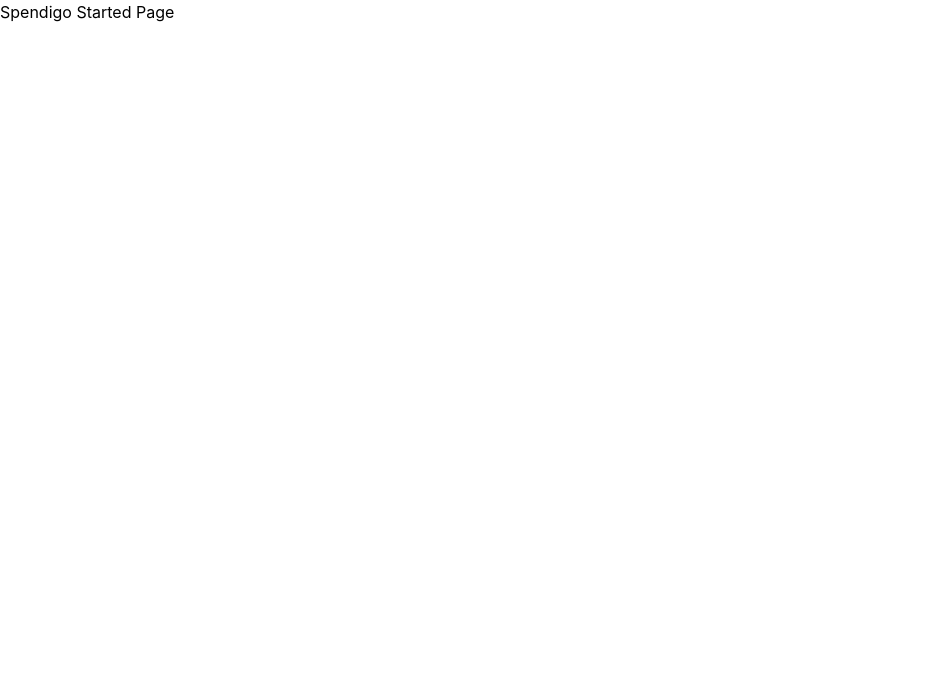
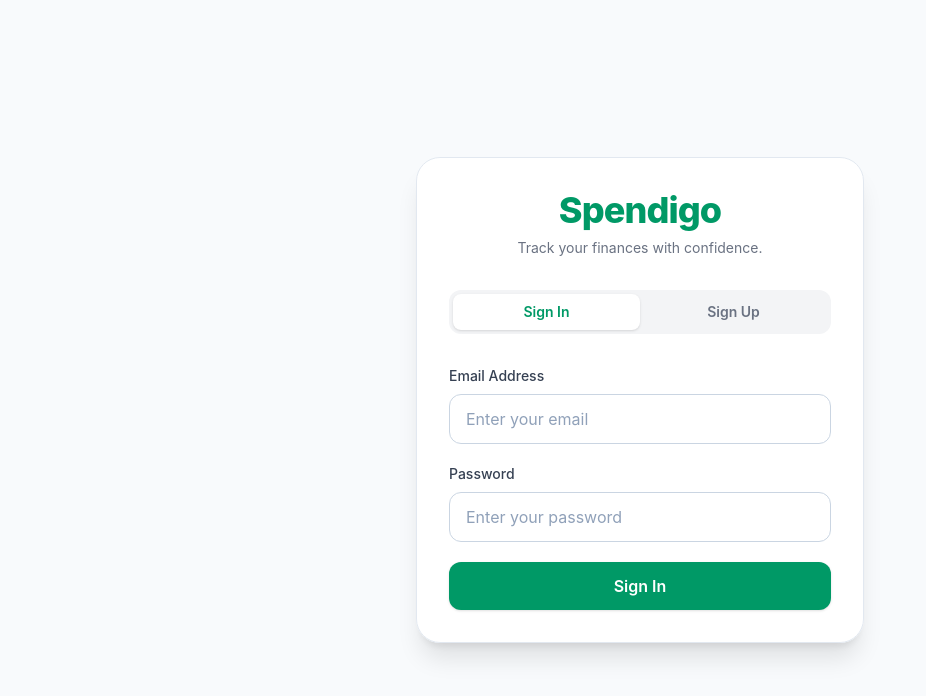
Before and after one commit to MohammadHusseinSleiman/Spendigo, a React app in the folder frontend/: page / in a window 1280 px wide. Shown: the top 696 px of the page, without its empty margins (0-926 px from the left). Built offline with nearby package versions, Linux system fonts and the light colour scheme; the HTML template or start-up script is replaced by a standard one.

Commit message:
Build authentication interface

```diff
--- a/frontend/src/components/auth/AuthCard.jsx
+++ b/frontend/src/components/auth/AuthCard.jsx
@@ -0,0 +1,79 @@
+import { useState } from "react";
+
+import Logo from "../common/Logo";
+import SignInForm from "./SignInForm";
+import SignUpForm from "./SignUpForm";
+
+export default function AuthCard() {
+    const [mode, setMode] = useState("signin");
+
+    const isSignIn = mode === "signin";
+
+    return (
+        <div
+            className="
+                w-full
+                max-w-md
+                rounded-3xl
+                border
+                border-slate-200
+                bg-white/90
+                backdrop-blur-xl
+                p-8
+                shadow-xl
+            "
+        >
+            <div className="mb-8 text-center">
+                <Logo />
+
+                <p className="mt-2 text-sm text-gray-500">
+                    Track your finances with confidence.
+                </p>
+            </div>
+
+            <div className="mb-8 flex rounded-xl bg-gray-100 p-1">
+                <button
+                    type="button"
+                    onClick={() => setMode("signin")}
+                    className={`
+                        flex-1
+                        rounded-lg
+                        py-2
+                        text-sm
+                        font-semibold
+                        transition
+                        ${
+                            isSignIn
+                                ? "bg-white text-emerald-600 shadow"
+                                : "text-gray-500"
+                        }
+                    `}
+                >
+                    Sign In
+                </button>
+
+                <button
+                    type="button"
+                    onClick={() => setMode("signup")}
+                    className={`
+                        flex-1
+                        rounded-lg
+                        py-2
+                        text-sm
+                        font-semibold
+                        transition
+                        ${
+                            !isSignIn
+                                ? "bg-white text-emerald-600 shadow"
+                                : "text-gray-500"
+                        }
+                    `}
+                >
+                    Sign Up
+                </button>
+            </div>
+
+            {isSignIn ? <SignInForm /> : <SignUpForm />}
+        </div>
+    );
+}
--- a/frontend/src/components/auth/SignInForm.jsx
+++ b/frontend/src/components/auth/SignInForm.jsx
@@ -0,0 +1,53 @@
+import { useState } from "react";
+
+import Button from "../common/Button";
+import Input from "../common/Input";
+
+export default function SignInForm() {
+    const [form, setForm] = useState({
+        email: "",
+        password: "",
+    });
+
+    function handleChange(event) {
+        setForm((previous) => ({
+            ...previous,
+            [event.target.name]: event.target.value,
+        }));
+    }
+
+    function handleSubmit(event) {
+        event.preventDefault();
+
+        console.log(form);
+    }
+
+    return (
+        <form
+            onSubmit={handleSubmit}
+            className="space-y-5"
+        >
+            <Input
+                label="Email Address"
+                name="email"
+                type="email"
+                value={form.email}
+                onChange={handleChange}
+                placeholder="Enter your email"
+            />
+
+            <Input
+                label="Password"
+                name="password"
+                type="password"
+                value={form.password}
+                onChange={handleChange}
+                placeholder="Enter your password"
+            />
+
+            <Button type="submit">
+                Sign In
+            </Button>
+        </form>
+    );
+}
--- a/frontend/src/components/auth/SignUpForm.jsx
+++ b/frontend/src/components/auth/SignUpForm.jsx
@@ -0,0 +1,72 @@
+import { useState } from "react";
+
+import Button from "../common/Button";
+import Input from "../common/Input";
+
+export default function SignUpForm() {
+    const [form, setForm] = useState({
+        full_name: "",
+        email: "",
+        password: "",
+        confirm_password: "",
+    });
+
+    function handleChange(event) {
+        setForm((previous) => ({
+            ...previous,
+            [event.target.name]: event.target.value,
+        }));
+    }
+
+    function handleSubmit(event) {
+        event.preventDefault();
+
+        console.log(form);
+    }
+
+    return (
+        <form
+            onSubmit={handleSubmit}
+            className="space-y-5"
+        >
+            <Input
+                label="Full Name"
+                name="full_name"
+                value={form.full_name}
+                onChange={handleChange}
+                placeholder="Enter your full name"
+            />
+
+            <Input
+                label="Email Address"
+                name="email"
+                type="email"
+                value={form.email}
+                onChange={handleChange}
+                placeholder="Enter your email"
+            />
+
+            <Input
+                label="Password"
+                name="password"
+                type="password"
+                value={form.password}
+                onChange={handleChange}
+                placeholder="Create a password"
+            />
+
+            <Input
+                label="Confirm Password"
+                name="confirm_password"
+                type="password"
+                value={form.confirm_password}
+                onChange={handleChange}
+                placeholder="Confirm your password"
+            />
+
+            <Button type="submit">
+                Create Account
+            </Button>
+        </form>
+    );
+}
--- a/frontend/src/components/common/Button.jsx
+++ b/frontend/src/components/common/Button.jsx
@@ -17,8 +17,12 @@ export default function Button({
                 py-3
                 font-semibold
                 text-white
-                transition
+                shadow-sm
+                transition-all
+                duration-200
                 hover:bg-emerald-700
+                hover:shadow-md
+                active:scale-[0.98]
                 disabled:cursor-not-allowed
                 disabled:opacity-60
             "
--- /dev/null
+++ b/frontend/src/components/common/Card.jsx
@@ -0,0 +1,21 @@
+// Reusable card container used across the application
+export default function Card({
+    children,
+    className = "",
+}) {
+    return (
+        <div
+            className={`
+                rounded-2xl
+                border
+                border-slate-200
+                bg-white
+                p-6
+                shadow-sm
+                ${className}
+            `}
+        >
+            {children}
+        </div>
+    );
+}
--- a/frontend/src/components/common/Input.jsx
+++ b/frontend/src/components/common/Input.jsx
@@ -4,7 +4,8 @@ export default function Input({
     value,
     onChange,
     placeholder,
-    name
+    name,
+    autoComplete="off"
 }) {
     return (
         <div className="space-y-2">
@@ -17,12 +18,18 @@ export default function Input({
                     w-full
                     rounded-xl
                     border
-                    border-gray-300
+                    border-slate-300
+                    bg-white
                     px-4
                     py-3
+                    text-slate-900
+                    placeholder:text-slate-400
+                    transition-all
+                    duration-200
                     outline-none
-                    transition
-                    focus:border-emerald-500
+                    focus:border-emerald-600
+                    focus:ring-4
+                    focus:ring-emerald-100
                 "
                 type={type}
                 name={name}
--- a/frontend/src/components/common/Logo.jsx
+++ b/frontend/src/components/common/Logo.jsx
@@ -1,9 +1,15 @@
 export default function Logo({
-    size = "text-4xl"
+    size = "text-4xl",
 }) {
     return (
         <h1
-            className={`font-bold text-emerald-600 ${size}`}
+            className={`
+                ${size}
+                font-extrabold
+                tracking-tight
+                text-emerald-600
+                select-none
+            `}
         >
             Spendigo
         </h1>
--- /dev/null
+++ b/frontend/src/components/common/PageTitle.jsx
@@ -0,0 +1,28 @@
+export default function PageTitle({
+    title,
+    description,
+}) {
+    return (
+        <div className="space-y-2">
+            <h1
+                className="
+                    text-3xl
+                    font-bold
+                    tracking-tight
+                    text-slate-900
+                "
+            >
+                {title}
+            </h1>
+
+            <p
+                className="
+                    text-sm
+                    text-slate-500
+                "
+            >
+                {description}
+            </p>
+        </div>
+    );
+}
--- a/frontend/src/pages/Started.jsx
+++ b/frontend/src/pages/Started.jsx
@@ -1,9 +1,18 @@
+import AuthCard from "../components/auth/AuthCard";
+
 export default function Started() {
-
     return (
-        <h1>
-            Spendigo Started Page
-        </h1>
+        <main
+            className="
+                min-h-screen
+                flex
+                items-center
+                justify-center
+                bg-slate-50
+                p-6
+            "
+        >
+            <AuthCard />
+        </main>
     );
-
 }
```
